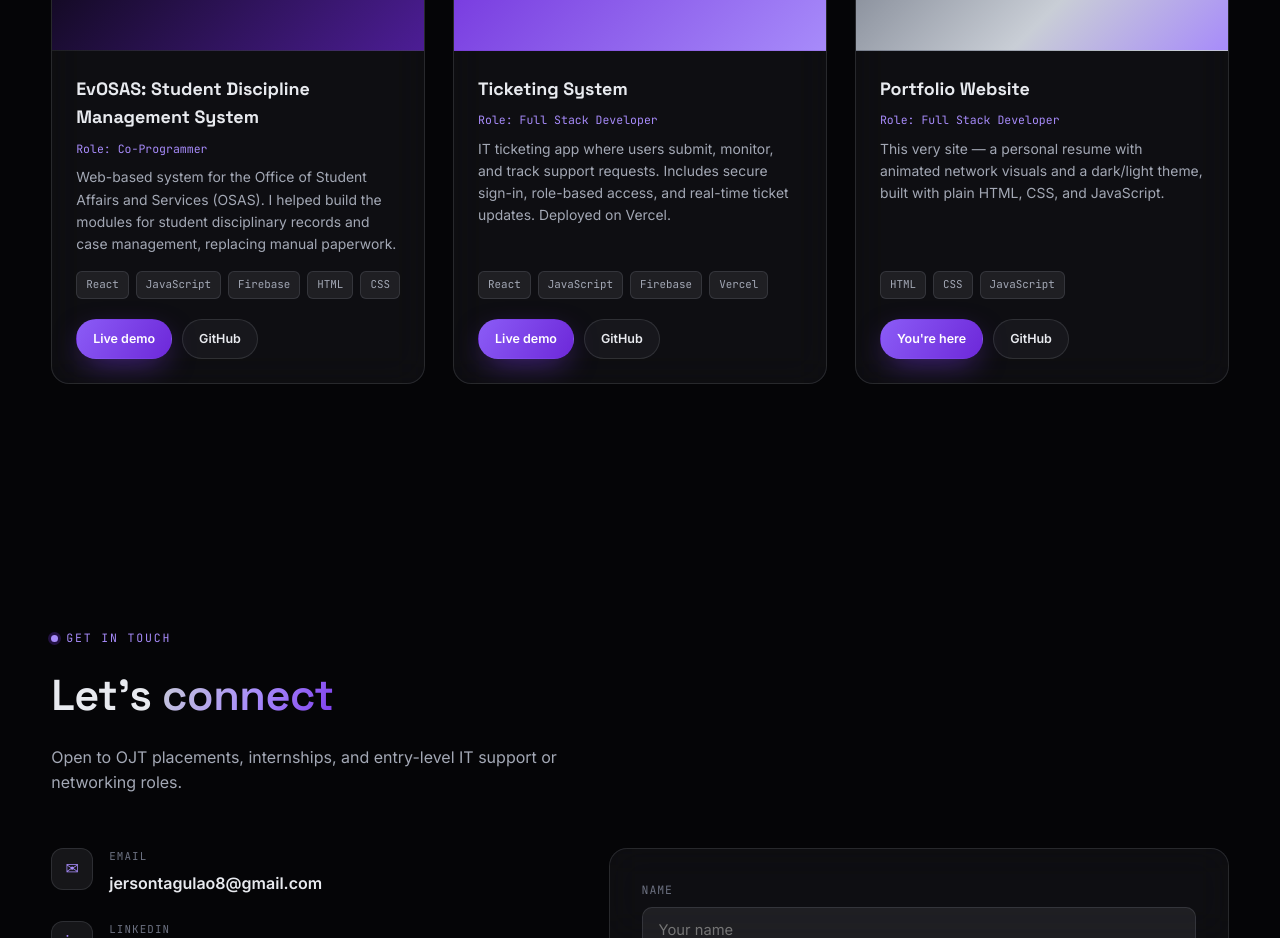
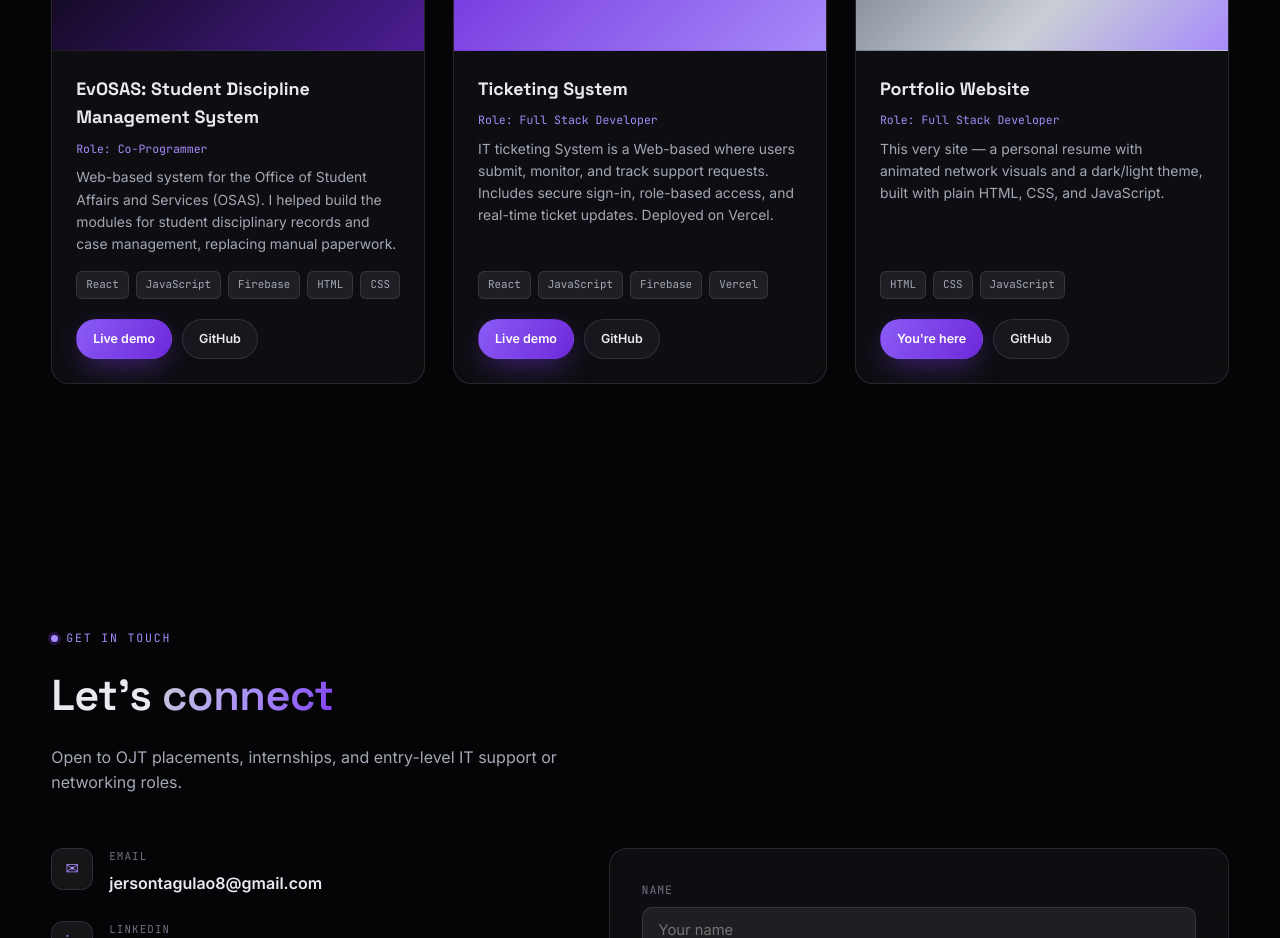
Before and after one commit to ukree1/MyResume, a plain HTML site: page index.html in a window 1280 px wide. Shown: the part 5640-6578 px from the top of the page. Drawn offline with Linux system fonts and the light colour scheme.

Commit message:
for web developmet

```diff
--- a/index.html
+++ b/index.html
@@ -422,7 +422,7 @@ footer p{color:var(--text-dimmer);font-size:.83rem}
         <div class="proj-body">
           <h3>Ticketing System</h3>
           <span class="proj-role mono">Role: Full Stack Developer</span>
-          <p>IT ticketing app where users submit, monitor, and track support requests. Includes secure sign-in, role-based access, and real-time ticket updates. Deployed on Vercel.</p>
+          <p>IT ticketing System is a Web-based where users submit, monitor, and track support requests. Includes secure sign-in, role-based access, and real-time ticket updates. Deployed on Vercel.</p>
           <div class="tech-tags"><span>React</span><span>JavaScript</span><span>Firebase</span><span>Vercel</span></div>
           <div class="proj-actions">
             <a href="https://ticketing-system-zeta-steel.vercel.app/" target="_blank" rel="noopener" class="btn btn-primary">Live demo</a>
```
